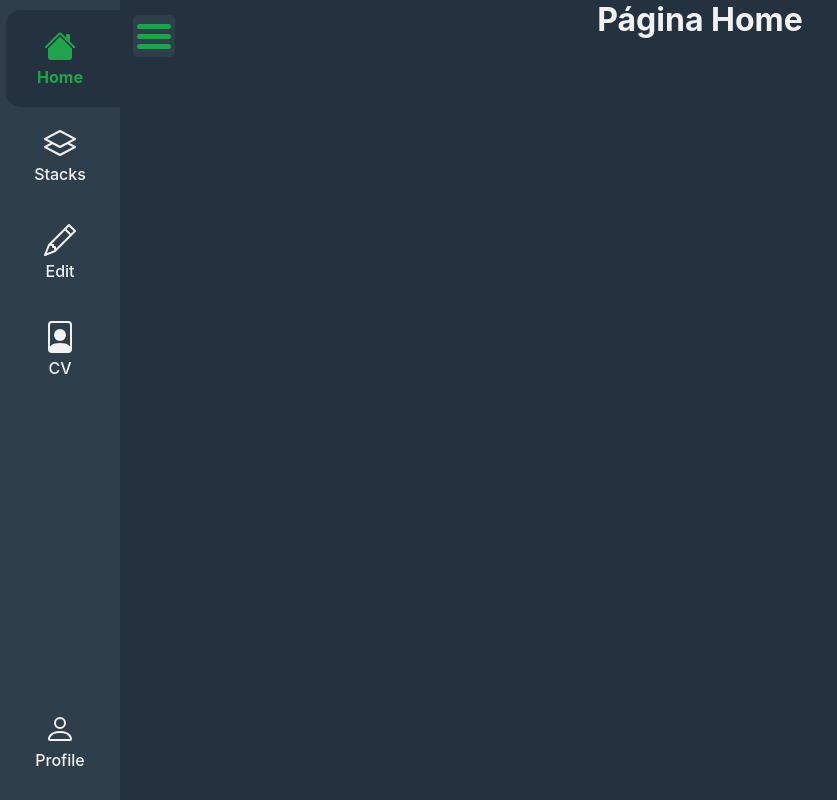
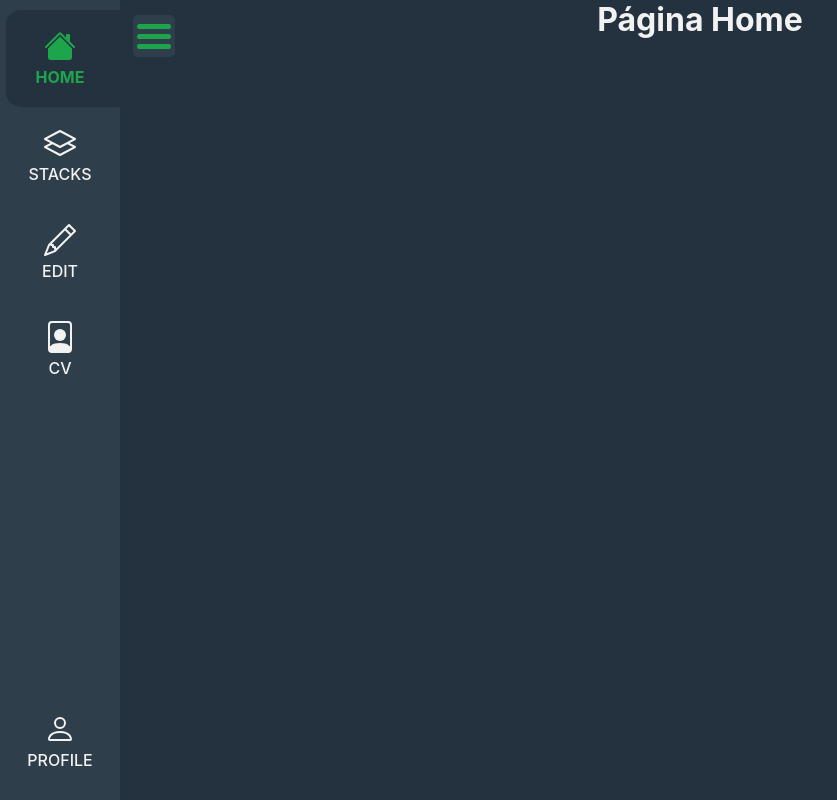
Before and after one commit to YaGRRusso/personal-admin, a React (Vite) app: page / in a window 1280 px wide. Shown: the whole page, without its empty margins (0-837 px from the left). Built offline with nearby package versions, Linux system fonts and the light colour scheme.

Commit message:
template lindo pronto e funcionando

```diff
--- a/index.html
+++ b/index.html
@@ -1,13 +1,16 @@
 <!DOCTYPE html>
 <html lang="en">
+
 <head>
   <meta charset="UTF-8" />
-    <link rel="icon" type="image/svg+xml" href="/src/favicon.svg" />
+  <link rel="icon" type="image/svg+xml" href="/src/images/icons/person-fill.svg" />
   <meta name="viewport" content="width=device-width, initial-scale=1.0" />
-    <title>Vite App</title>
+  <title>Personal Admin</title>
 </head>
+
 <body>
   <div id="root"></div>
   <script type="module" src="/src/main.tsx"></script>
 </body>
+
 </html>
--- a/src/components/AsideItem/styles.ts
+++ b/src/components/AsideItem/styles.ts
@@ -5,8 +5,6 @@ export const Container = styled.li<{ active: boolean }>`
     align-items: center;
     flex-direction: column;
     cursor: pointer;
-    color: ${props => props.active ? props.theme.primaryColor : props.theme.color};
-    font-weight: ${props => props.active ? 'bold' : '500'};
     padding: 20px 0;
     background-color: ${props => props.active ? props.theme.backgroundColor : ''};
     padding-right: 6px;
@@ -23,4 +21,10 @@ export const Container = styled.li<{ active: boolean }>`
         height: 32px;
         width: auto;
     }
+
+    span{
+        color: ${props => props.active ? props.theme.primaryColor : props.theme.color};
+        font-weight: ${props => props.active ? 'bold' : '500'};
+        text-transform: uppercase;
+    }
     `
```
Lines whose indentation alone changed are shown as unchanged.
